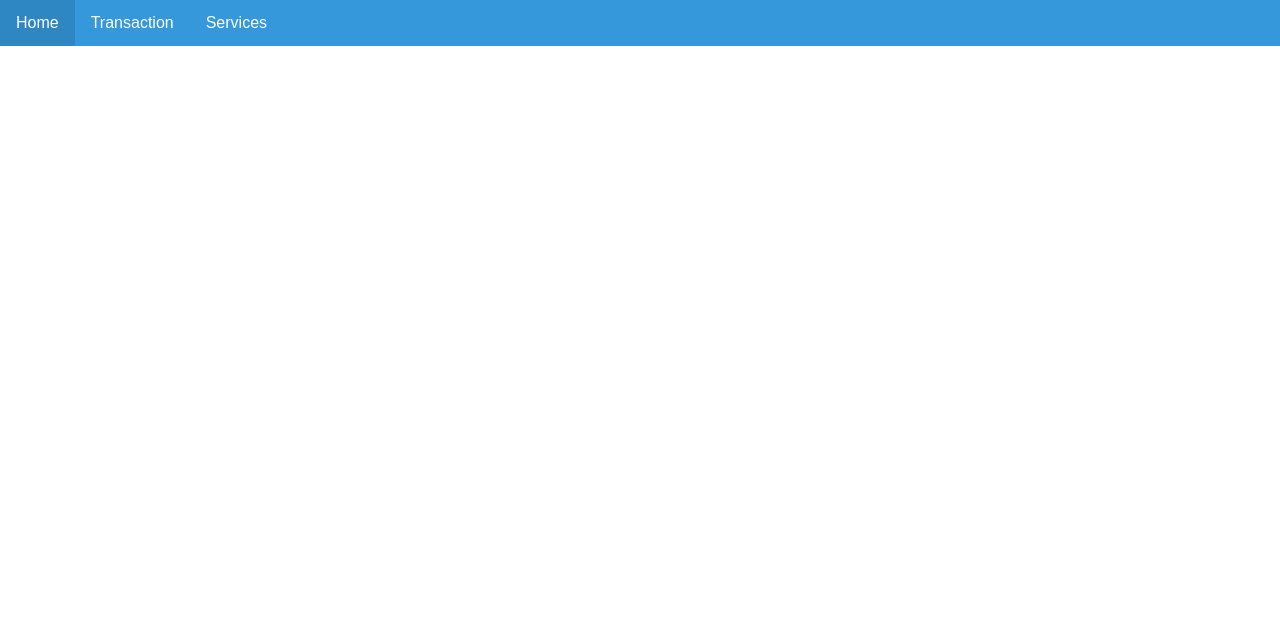
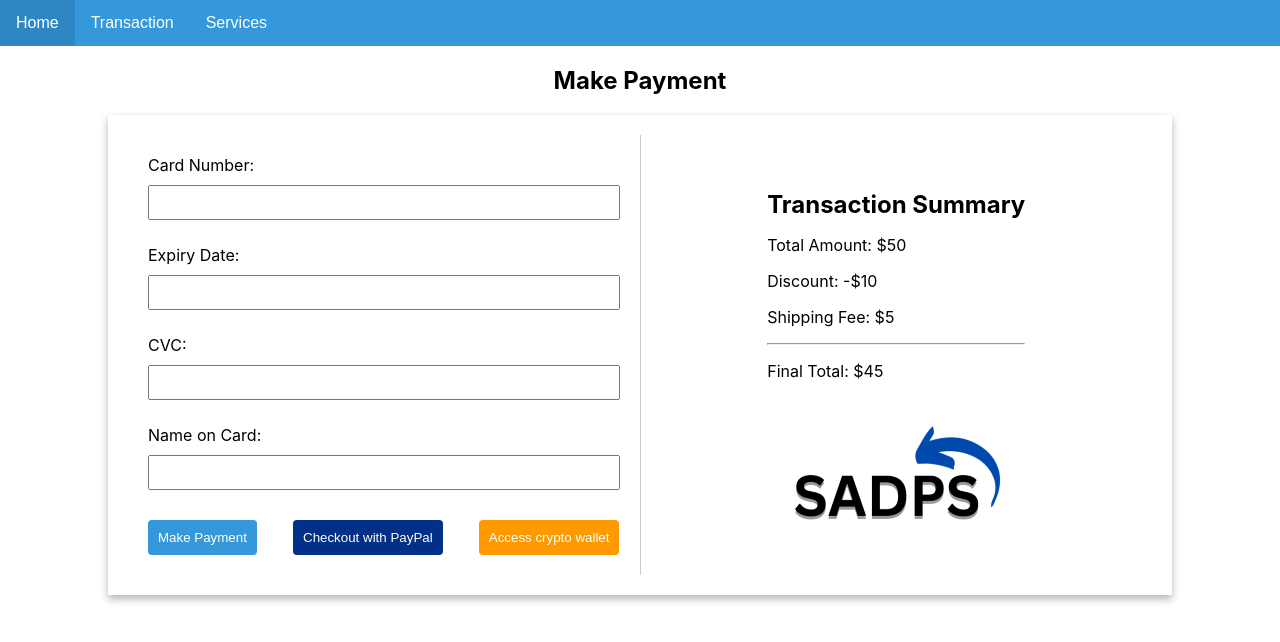
Before and after one commit to arcvelit/SADPS, a React (Create React App) app in the folder sadps-app/: page /payment in a window 1280 px wide. Shown: the top 642 px of the page. Built offline with nearby package versions, Linux system fonts and the light colour scheme.

Commit message:
Implemented payment

```diff
--- a/sadps-app/src/App.js
+++ b/sadps-app/src/App.js
@@ -7,6 +7,9 @@ import NavigationBar from './components/General/NavigationBar';
 import LeaveAReview from './components/Deliveries/Customer/LeaveAReview';
 import GetTrackingUpdates from './components/Deliveries/Customer/GetTrackingUpdates';
 import Transaction from './components/Transaction/Transaction';
+import MakePayment from './components/Transaction/MakePayment';
+import Error505 from './components/Home/505';
+
 
 function App() {
   return (
@@ -20,6 +23,10 @@ function App() {
         <Route path="/transaction" Component={Transaction}/>
         <Route path="/" Component={Home}/>
 
+        <Route path="/payment" Component={MakePayment}/>
+
+      <Route path="*" Component={Error505}/>
+
       <Route render={() => <Navigate to="/" />} />
 
       </Routes>
--- /dev/null
+++ b/sadps-app/src/components/Home/505.js
@@ -0,0 +1,19 @@
+import React from 'react';
+
+
+function Error505() {
+
+
+
+
+    return (
+
+        <div>
+            <h>Return from whence you came.</h>
+        </div>
+
+
+    );
+}
+
+export default Error505;
--- /dev/null
+++ b/sadps-app/src/components/Transaction/MakePayment.js
@@ -0,0 +1,127 @@
+import React, { useState } from 'react';
+import './Style/Payment.css';
+import logo from '../Home/Style/SADPS-LOGO-so-smoll.png';
+import Modal from 'react-modal'; // Import the Modal component
+
+
+const MakePayment = () => {
+  const [cardNumber, setCardNumber] = useState('');
+  const [expiryDate, setExpiryDate] = useState('');
+  const [cvc, setCvc] = useState('');
+  const [name, setName] = useState('');
+  const [isProcessing, setProcessing] = useState(false);
+  const [paypalProcessing, setPaypalProcessing] = useState(false);
+  const [cryptoProcessing, setCryptoProcessing] = useState(false);
+  const [isModalOpen, setModalOpen] = useState(false); // State for modal visibility
+
+
+
+  // Placeholder for transaction summary with random values
+  const transactionSummary = {
+    totalAmount: 50.00,
+    discount: 10.00,
+    shippingFee: 5.00,
+    finalTotal: 45.00
+  };
+
+  const closeModal = () => {
+    setModalOpen(false);
+
+  }
+
+  const handleCrypto = () => {
+    setCryptoProcessing(true);
+    handlePayment();
+  }
+
+  const handlePaypal = () => {
+    setPaypalProcessing(true);
+    handlePayment();
+  }
+
+  const handlePayment = async () => {
+    // Simulate a payment processing delay
+    await new Promise(resolve => setTimeout(resolve, 2000));
+    // open modal
+    setModalOpen(true);
+    setPaypalProcessing(false);
+    setCryptoProcessing(false);
+    setProcessing(false);
+
+  };
+
+  const handleConfirm = () => {
+    setProcessing(true);
+    handlePayment()
+  }
+
+
+  return (
+    <div className="outer-container">
+      <h2>Make Payment</h2>
+
+      <div className="payment-container">
+        <div className="split-container">
+          <div className="left-container">
+            <div className="payment-form">
+              <div className="input-container">
+                <label>Card Number:</label>
+                <input type="text" value={cardNumber} onChange={(e) => setCardNumber(e.target.value)} />
+              </div>
+              <div className="input-container">
+                <label>Expiry Date:</label>
+                <input type="text" value={expiryDate} onChange={(e) => setExpiryDate(e.target.value)} />
+              </div>
+              <div className="input-container">
+                <label>CVC:</label>
+                <input type="text" value={cvc} onChange={(e) => setCvc(e.target.value)} />
+              </div>
+              <div className="input-container">
+                <label>Name on Card:</label>
+                <input type="text" value={name} onChange={(e) => setName(e.target.value)} />
+              </div>
+              <div className='payment-btn-container'>
+              <button onClick={handleConfirm} disabled={isProcessing}>
+              {isProcessing ? 'Processing...' : 'Make Payment'}
+              </button>
+              <button onClick={handlePaypal} className='paypal-button'>
+              {paypalProcessing ? 'Redirecting...' : 'Checkout with PayPal'}
+              </button>
+              <button onClick={handleCrypto} className='crypto-button'>
+              {cryptoProcessing ? 'Redirecting...' : 'Access crypto wallet'}
+              </button>
+              </div>
+            </div>
+          </div>
+          <div className="right-container">
+            {/* Transaction Summary */}
+            <div className="transaction-summary">
+              <h2>Transaction Summary</h2>
+              <p>Total Amount: ${transactionSummary.totalAmount}</p>
+              <p>Discount: -${transactionSummary.discount}</p>
+              <p>Shipping Fee: ${transactionSummary.shippingFee}</p>
+              <hr />
+              <p>Final Total: ${transactionSummary.finalTotal}</p>
+            </div>
+
+            {/* Image Container */}
+
+              <img src={logo} alt="LOGO" />
+          </div>
+        </div>
+      </div>
+      <Modal
+      className='react-modal'
+          isOpen={isModalOpen}
+          onRequestClose={closeModal}
+          contentLabel="Payment Successful Modal"
+        >
+          <h2>Payment Successful!</h2>
+          <p>Your payment was successful. Thank you!</p>
+          <button onClick={closeModal}>Close</button>
+        </Modal>
+    </div>
+  );
+};
+
+export default MakePayment;
--- /dev/null
+++ b/sadps-app/src/components/Transaction/Style/Payment.css
@@ -0,0 +1,137 @@
+/* Global styles (if any) */
+
+.outer-container {
+    text-align: center;
+  }
+
+  .payment-container {
+    display: inline-block;
+    text-align: left;
+    width: 80%;
+    margin: 20px auto;
+    margin-top: 0;
+    padding: 20px;
+    box-shadow: 0 4px 8px rgba(0, 0, 0, 0.3);
+  }
+
+  .split-container {
+    display: flex;
+  }
+
+  .left-container,
+  .right-container {
+    width: 50%;
+    padding: 20px;
+  }
+
+  .left-container {
+    border-right: 1px solid #ccc;
+    text-align: left;
+  }
+
+  .input-container {
+    margin-bottom: 15px;
+    text-align: left;
+  }
+
+  .payment-result {
+    margin-top: 20px;
+  }
+
+  .payment-result p {
+    margin: 5px 0;
+  }
+
+  .payment-form button {
+    padding: 10px;
+    cursor: pointer;
+  }
+
+  .payment-form button:disabled {
+    cursor: not-allowed;
+    background-color: #ccc;
+  }
+
+  .right-container {
+    display: flex;
+    flex-direction: column;
+    align-items: center;
+    justify-content: center;
+    padding: 20px;
+    text-align: left;
+  }
+
+  .transaction-summary {
+    margin-bottom: 20px;
+  }
+
+  .transaction-summary img {
+    display: block;
+    margin: 0 auto;
+    max-width: 80%;
+  }
+
+  .transaction-summary h2 {
+    margin-bottom: 10px;
+  }
+
+
+  .button-container {
+    display: flex;
+    justify-content: space-between;
+    margin-top: 20px;
+  }
+
+  .paypal-button {
+    background-color: #003087; /* PayPal Blue color */
+    color: #fff;
+    padding: 10px;
+    display: flex;
+    align-items: center;
+    cursor: pointer;
+  }
+
+  .paypal-button {
+    background-color: #003087; /* PayPal Blue color */
+    color: #fff;
+    padding: 10px;
+    display: flex;
+    align-items: center;
+    cursor: pointer;
+  }
+
+  .paypal-button:hover {
+    background-color: #003daf; /* PayPal Blue color */
+
+  }
+
+  .payment-btn-container {
+  display: flex;
+  justify-content: space-between;
+  align-items: center; /* Align buttons vertically centered */
+  margin-top: 20px;
+}
+
+    .crypto-button {
+        background-color: #FF9900;
+        color: #fff;
+        display: flex;
+        align-items: center;
+        cursor: pointer;
+    }
+
+    .crypto-button:hover {
+        background-color: #ffa723;
+    }
+
+
+    .react-modal {
+      position: fixed;
+      top: 50%;
+      left: 50%;
+      transform: translate(-50%, -50%);
+      background-color: white;
+      padding: 20px;
+      box-shadow: 0 4px 8px rgba(0, 0, 0, 0.3);
+      border-radius: 8px;
+    }
--- a/sadps-app/src/components/Transaction/Transaction.jsx
+++ b/sadps-app/src/components/Transaction/Transaction.jsx
@@ -3,8 +3,11 @@ import './Transaction.css';
 import parcel from './stockparcel.png';
 import { useTransactionDetails } from './hooks';
 import { useLocation } from 'react-router-dom';
+import { useNavigate } from 'react-router-dom';
+
 
 const Transaction = () => {
+    const navigate = useNavigate();
     const { state: { isRefund } } = useLocation();
     const {
         transactionCost,
@@ -23,20 +26,19 @@ const Transaction = () => {
         handleUpdateClick
     } = useTransactionDetails();
 
+    const handleRedirect = () => {
+        navigate("/payment");
+    }
+
     return (
         <div className='transaction-container'>
             <div className='checkout-container'>
                 <div className='contact-info-container'>
-                    <p>SADPS Delivery {isRefund ? "Refund" : "Shipping" } Summary</p>
+                    <p>Transaction Summary</p>
                     <p className='left-align-headers'>Contact Information</p>
                     <div className='input-container'>
                         <input placeholder='Email' defaultValue={email} disabled={disabled}/>
-                        { isRefund ? null :
-                            <div className='email-checkbox'>
-                                <label>Email me with news and offers: </label>
-                                <input type='checkbox'defaultValue="true"/>
-                            </div>
-                        }
+
                     </div>
                     <p className='left-align-headers'>{isRefund ? "Refund" : "Shipping" } Information</p>
                     <div className='checkout-form'>
@@ -67,7 +69,7 @@ const Transaction = () => {
                     </div>
                     <div className='input-container button-container'>
                         <button className='update-button' onClick={handleUpdateClick}>Update Information</button>
-                        <button className='confirm-button'>Confirm</button>
+                        <button onClick={handleRedirect} className='confirm-button'>Confirm</button>
                     </div>
                 </div>
                 <div className='transaction-summary-container'>
--- a/sadps-app/src/index.js
+++ b/sadps-app/src/index.js
@@ -2,8 +2,12 @@ import React from 'react';
 import ReactDOM from 'react-dom/client';
 import './index.css';
 import App from './App';
+import Modal from 'react-modal'; // Import react-modal
+
+// Ensure that the app is accessible to screen readers
 
 const root = ReactDOM.createRoot(document.getElementById('root'));
+Modal.setAppElement('#root');
 root.render(
   <React.StrictMode>
     <App />
```
Also changed, not shown: sadps-app/src/components/Home/Style/SADPS-LOGO-SMOLL.png (added), sadps-app/src/components/Home/Style/SADPS-LOGO-so-smoll.png (added).
